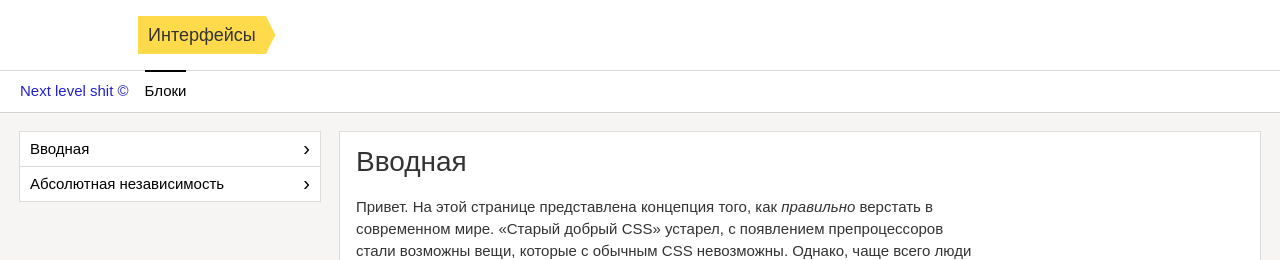
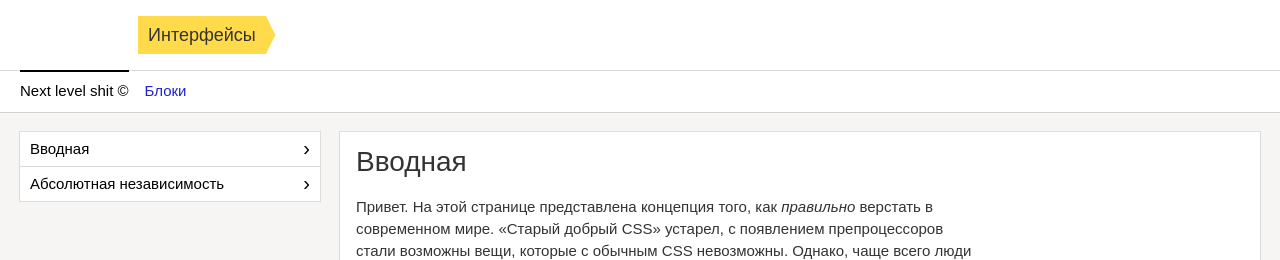
Before and after one commit to yandex-ui/stylobate-islands, a Jekyll site: the page built from index.md, in a window 1280 px wide. Shown: the top 260 px of the page. Built offline with Jekyll 4.4.1, drawn with Linux system fonts in a browser that asks for light colours.

Commit message:
Fixed link on inde

```diff
--- a/_layouts/default.html
+++ b/_layouts/default.html
@@ -27,8 +27,8 @@
         </h2>
     </div>
     <div class="site-nav">
-        <a class="site-nav-link" href="index.html">Next level shit ©</a
-        ><a class="site-nav-link">Блоки</a>
+        <a class="site-nav-link">Next level shit ©</a
+        ><a class="site-nav-link" href="blocks.html">Блоки</a>
     </div>
     <div class="page-content">
         <div class="aside">
```
